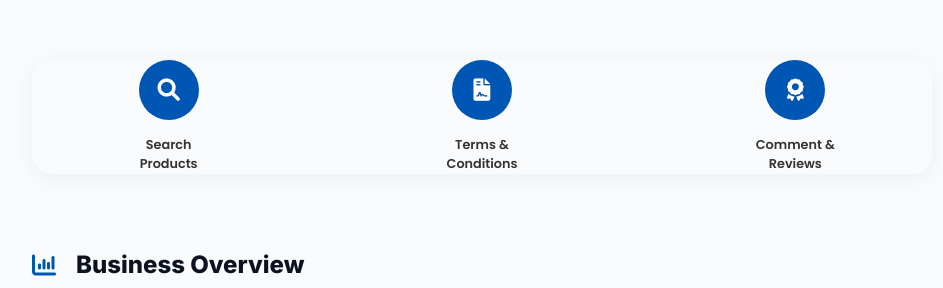
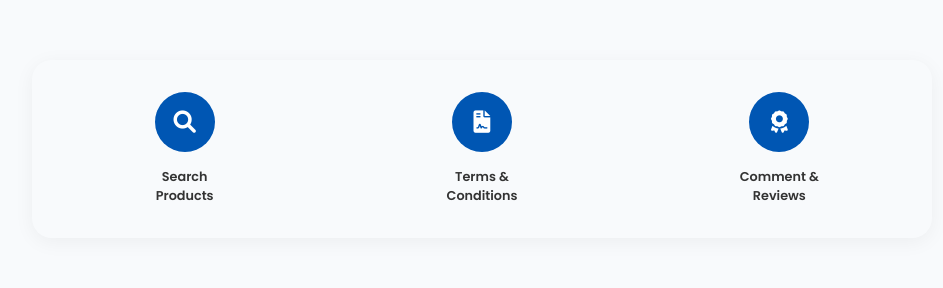
Before and after one commit to myentribook/Entri-Book, a React (Create React App) app in the folder frontend/: page / in a window 1280 px wide. Shown: the part 396-684 px from the top of the page, without its empty margins (158-1101 px from the left). Built offline with nearby package versions, Linux system fonts and the light colour scheme; no server answers; a web font is replaced by a local one.

Commit message:
header page corrections

```diff
--- a/frontend/src/components/Home.css
+++ b/frontend/src/components/Home.css
@@ -198,4 +198,5 @@
     box-shadow: 0 4px 20px rgba(0, 0, 0, 0.05);
     border-radius: 20px;
     color: #faf9f6;
+    padding: 32px 24px;
 }
```
